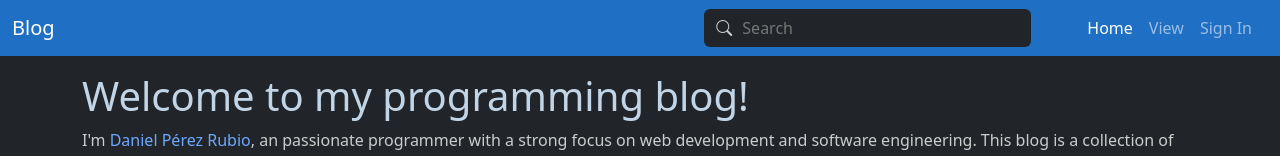
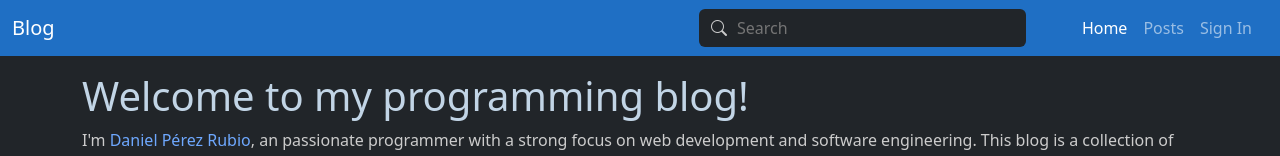
Before and after one commit to danielperezrubio/blog, a React (Vite) app in the folder frontend/: page / in a window 1280 px wide. Shown: the top 156 px of the page. Built offline with nearby package versions, Linux system fonts and the light colour scheme; no server answers.

Commit message:
Update header

```diff
--- a/frontend/src/components/Header.jsx
+++ b/frontend/src/components/Header.jsx
@@ -67,9 +67,9 @@ function Header() {
                 <NavLink
                   activeclassname="active"
                   className="nav-link"
-                  to="/post/view/latest"
+                  to="/post/list"
                 >
-                  View
+                  Posts
                 </NavLink>
               </li>
               {user.isAdmin && (
```
